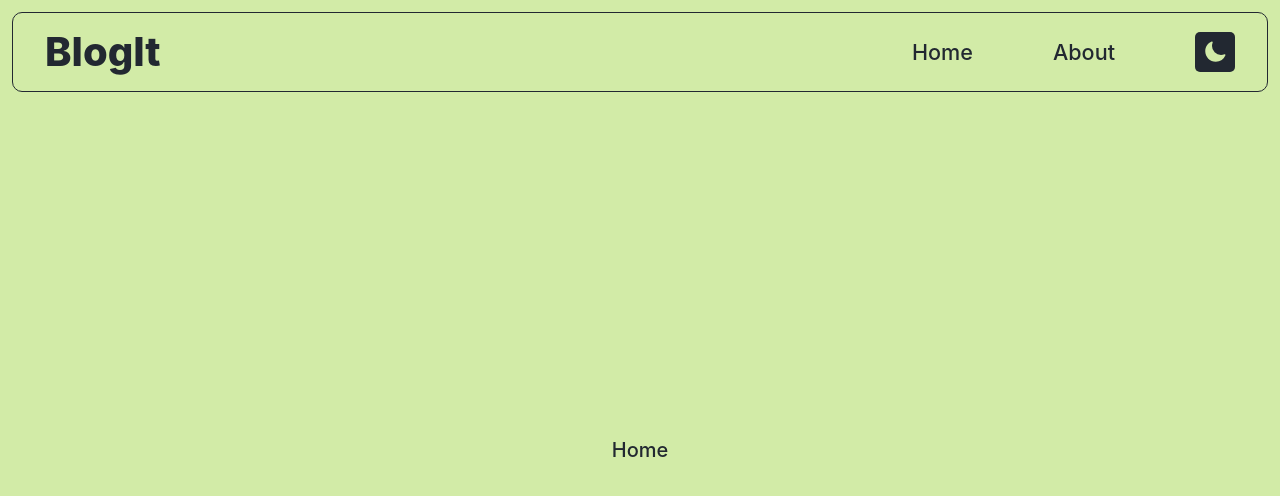
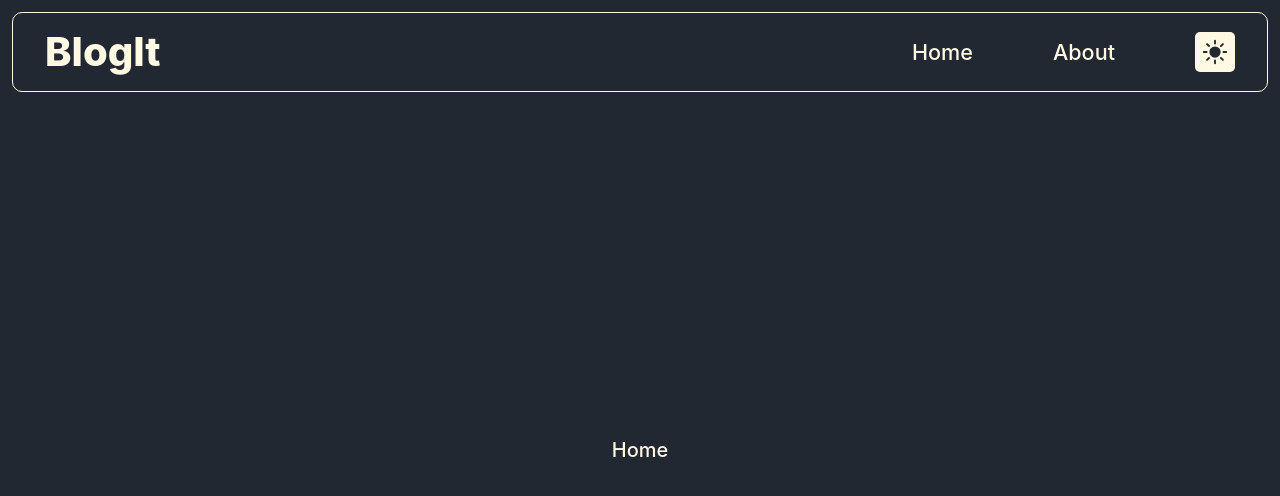
Before and after one commit to JuhilSavani/BlogIt, a React (Vite) app in the folder client/: page / in a window 1280 px wide. Shown: the top 496 px of the page. Built offline with nearby package versions, Linux system fonts and the light colour scheme.

Commit message:
Fix theme switcher

```diff
--- a/client/src/components/Navbar.jsx
+++ b/client/src/components/Navbar.jsx
@@ -4,7 +4,7 @@ import { SunIcon, MoonIcon } from "@heroicons/react/24/solid";
 
 const Navbar = () => {
   const [scrolled, setScrolled] = useState(false);
-  const [theme, setTheme] = useState("light");
+  const [theme, setTheme] = useState("dark");
 
   const handleScroll = () => {
     const offset = window.scrollY;
--- a/client/src/main.scss
+++ b/client/src/main.scss
@@ -1,5 +1,5 @@
 // SCSS Variables
-$primary-white: #D2EBA7;
+$primary-white: #FFF8E3;
 $primary-black: #222831;
 $primary-gold: #FFC436;
 
@@ -41,16 +41,12 @@ $font-xxl: 2.5rem;
 
 @media (prefers-color-scheme: dark) {
   :root {
-    --bg-color: var(--bg-dark);
-    --txt-color: var(--txt-dark);
     color-scheme: dark;
   }
 }
 
 @media (prefers-color-scheme: light) {
   :root {
-    --bg-color: var(--bg-light);
-    --txt-color: var(--txt-light);
     color-scheme: light;
   }
 }
@@ -58,13 +54,11 @@ $font-xxl: 2.5rem;
 :root[color-scheme="dark"] {
   --bg-color: var(--bg-dark);
   --txt-color: var(--txt-dark);
-  color-scheme: dark;
 }
 
 :root[color-scheme="light"] {
   --bg-color: var(--bg-light);
   --txt-color: var(--txt-light);
-  color-scheme: light;
 }
 
 body {
@@ -72,7 +66,7 @@ body {
   padding-top: calc(80px + 0.75rem);
   background-color: var(--bg-color);
   color: var(--txt-color);
-  transition: 0.5s ease;
+  transition: 0.25s ease;
 }
 
 a {
@@ -101,7 +95,7 @@ header {
   border-radius: 10px;
   margin: 0.75rem;
   border: 1.5px solid var(--txt-color);
-  transition: color 0.5s ease, background-color 0.5s ease;
+  transition: color 0.25s ease, background-color 0.25s ease;
 }
 
 header nav {
```
